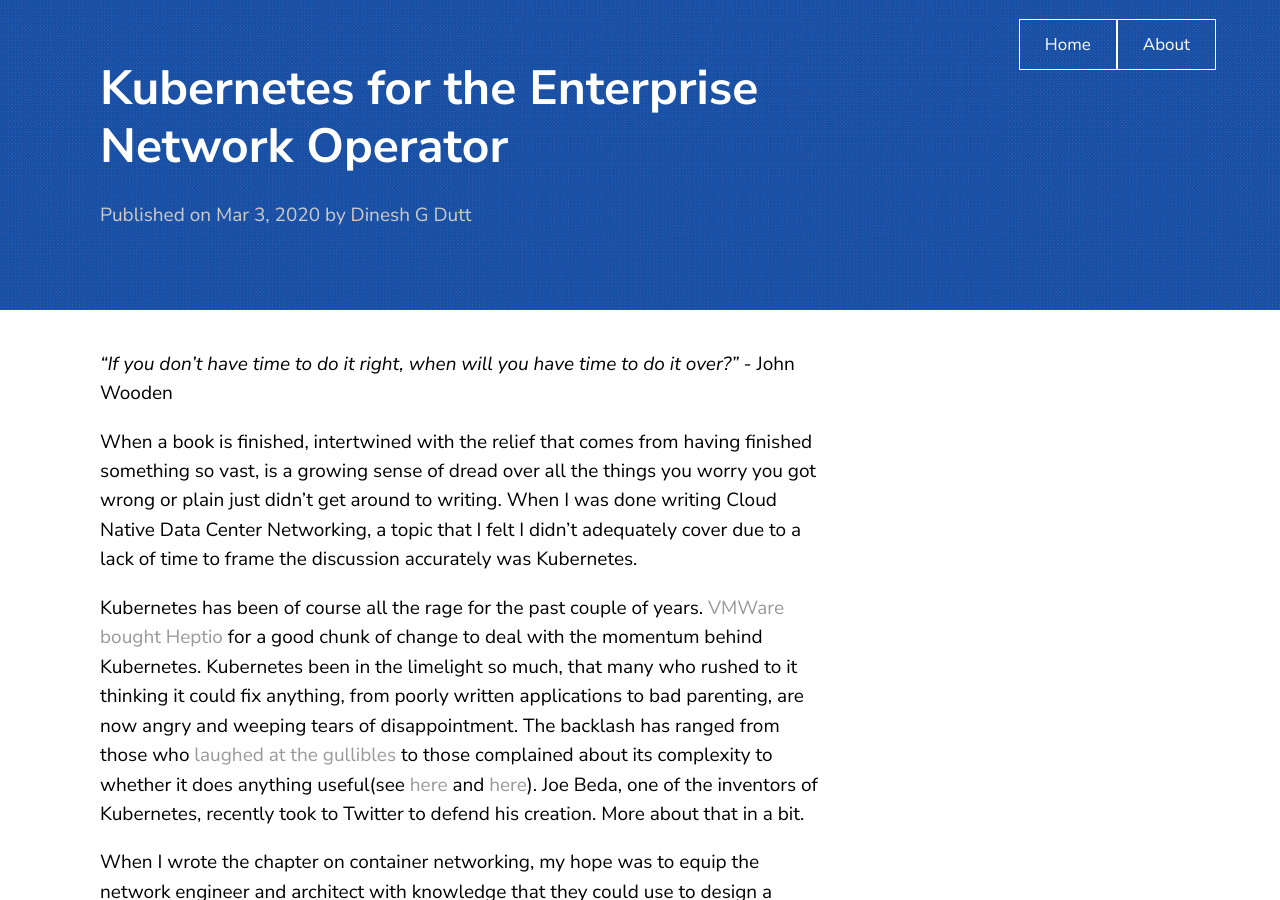
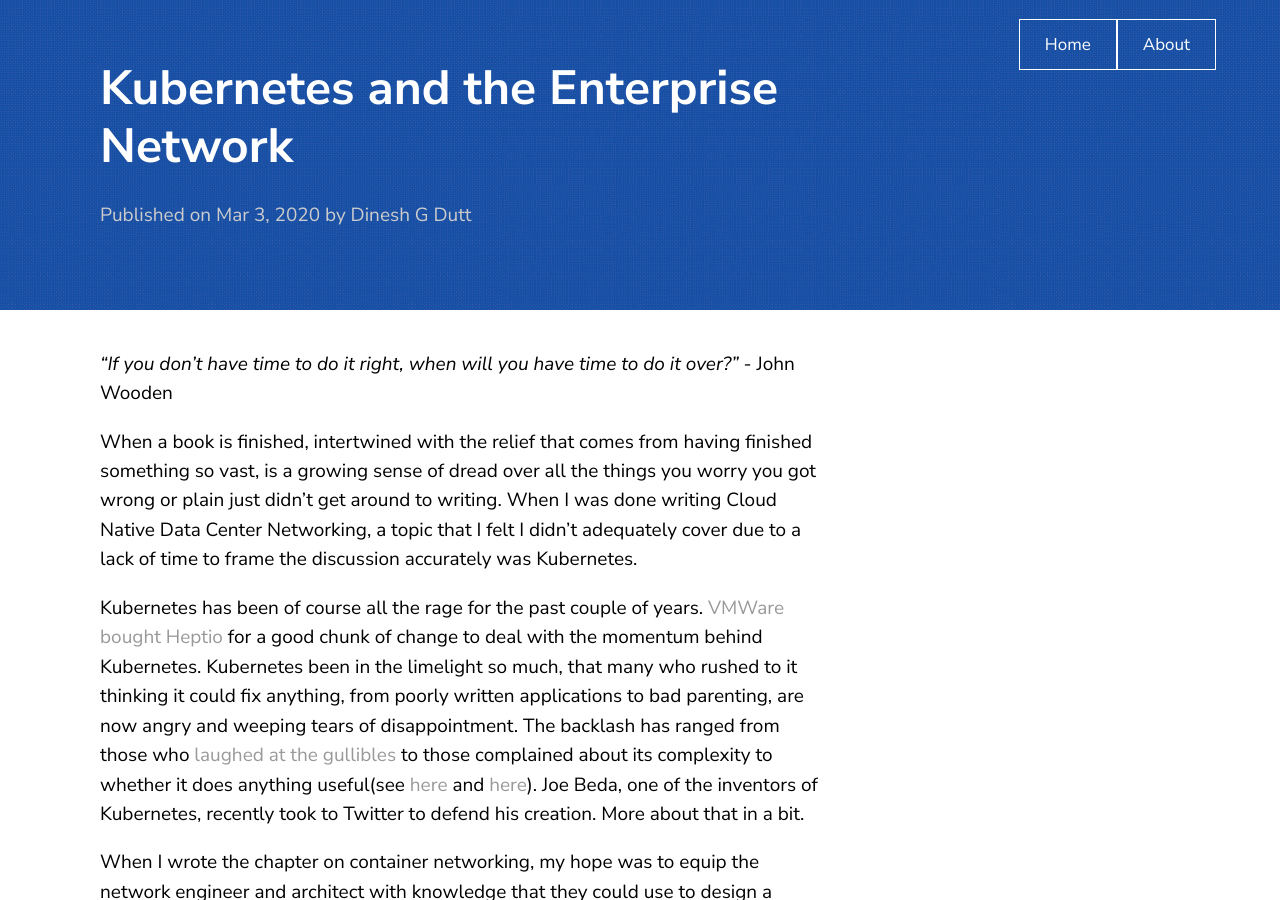
Before and after one commit to elegantnetwork/elegantnetwork.github.io, a Jekyll site: the page built from _posts/2020-03-03-Kubernetes-Network-Operator.md, in a window 1280 px wide and 900 px high. Built offline with Jekyll 4.4.1, drawn with Linux system fonts in a browser that asks for light colours; comment, search, counter and statistics services are not loaded.

Commit message:
Title fix

```diff
--- a/_posts/2020-03-03-Kubernetes-Network-Operator.md
+++ b/_posts/2020-03-03-Kubernetes-Network-Operator.md
@@ -2,7 +2,7 @@
 layout: post
 comments: true
 author: Dinesh G Dutt
-title: Kubernetes for the Enterprise Network Operator
+title: Kubernetes and the Enterprise Network
 excerpt: If you're a network operator faced with Kubernetes arrayed on the other side, what do you do?
 description:
 ---
```
